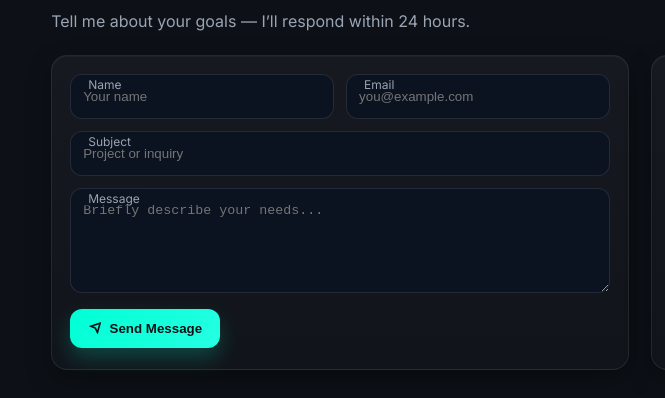
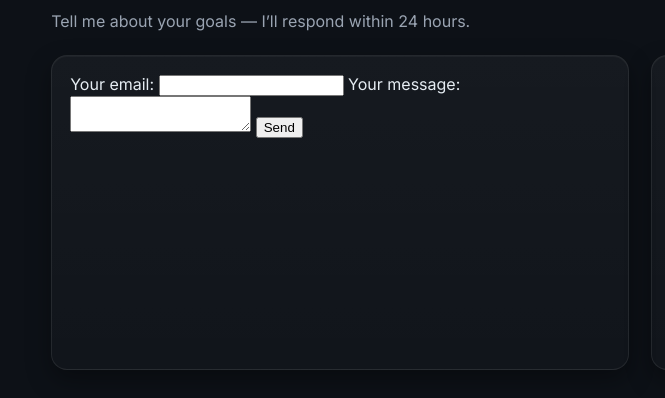
Before and after one commit to amandnr/aman, a plain HTML site: page index.html in a window 1280 px wide. Shown: the part 4679-5077 px from the top of the page, 0-665 px from the left. Drawn offline with nearby package versions, Linux system fonts and the light colour scheme; animation ran at ten frames a second.

Commit message:
Update index.html
Contact Form Updated

```diff
--- a/index.html
+++ b/index.html
@@ -514,27 +514,22 @@
     <p class="section-sub">Tell me about your goals — I’ll respond within 24 hours.</p>
     <div class="contact-wrap">
       <div class="contact-card" data-aos="fade-right">
-        <form id="contactForm" action="#" method="POST" novalidate>
-          <div class="row">
-            <div class="field">
-              <label for="name">Name</label>
-              <input id="name" name="name" type="text" placeholder="Your name" required>
-            </div>
-            <div class="field">
-              <label for="email">Email</label>
-              <input id="email" name="email" type="email" placeholder="you@example.com" required>
-            </div>
-          </div>
-          <div class="field">
-            <label for="subject">Subject</label>
-            <input id="subject" name="subject" type="text" placeholder="Project or inquiry" required>
-          </div>
-          <div class="field">
-            <label for="message">Message</label>
-            <textarea id="message" name="message" rows="5" placeholder="Briefly describe your needs..." required></textarea>
-          </div>
-          <button class="btn" type="submit"><i class="ri-send-plane-line"></i> Send Message</button>
-        </form>
+       <!-- modify this form HTML and place wherever you want your form -->
+<form
+  action="https://formspree.io/f/xkgvnavz"
+  method="POST"
+>
+  <label>
+    Your email:
+    <input type="email" name="email">
+  </label>
+  <label>
+    Your message:
+    <textarea name="message"></textarea>
+  </label>
+  <!-- your other form fields go here -->
+  <button type="submit">Send</button>
+</form>
       </div>
 
       <div class="contact-card" data-aos="fade-left">
```
